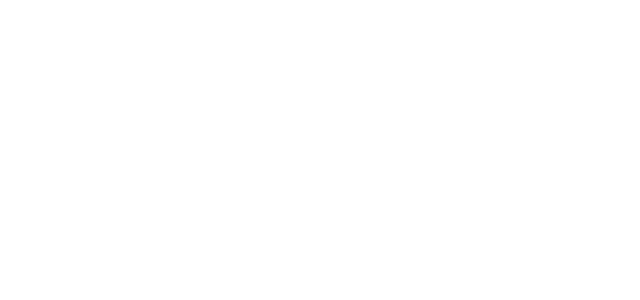
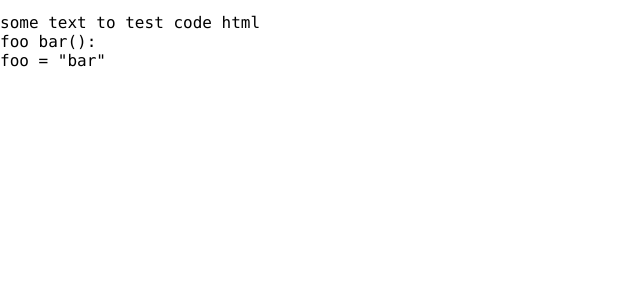
Before and after one commit to Laifer/alura-full-stack-js, a React (Create React App) app: page / in a window 1280 px wide. Shown: the top 300 px of the page, without its empty margins (0-640 px from the left). Built offline with nearby package versions, Linux system fonts and the light colour scheme.

Commit message:
feat: some testing on pre and code html tags

```diff
--- a/src/App.js
+++ b/src/App.js
@@ -1,10 +1,15 @@
-import logo from './static/logo.svg';
 import './styles/App.css';
 
 function App() {
   return (
-    <div className="App">
-      <header className="App-header">
+    <div>
+      <pre>
+        <code>some text to test code html<br/>
+          foo bar():<br/>
+            foo = "bar"
+        </code>
+      </pre>
+      <header>
 
       </header>
     </div>
```
